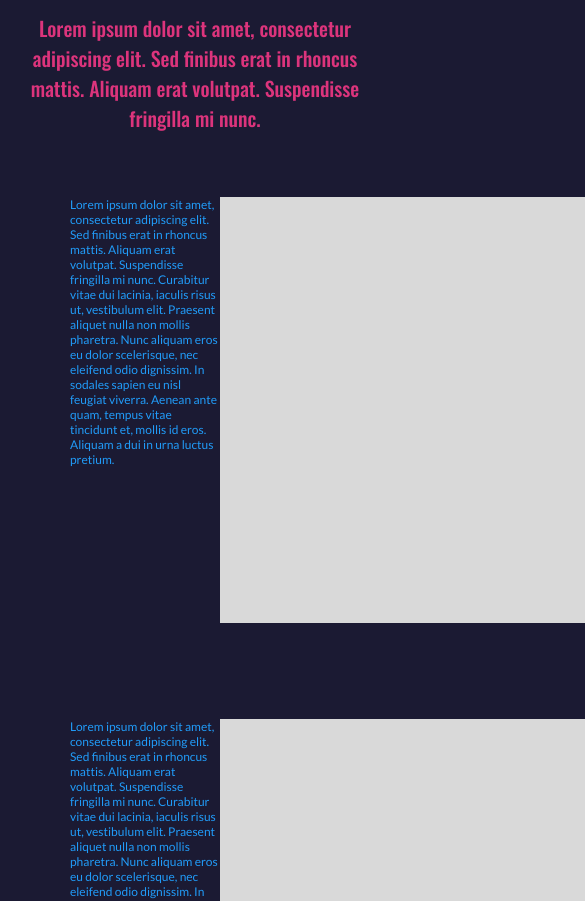
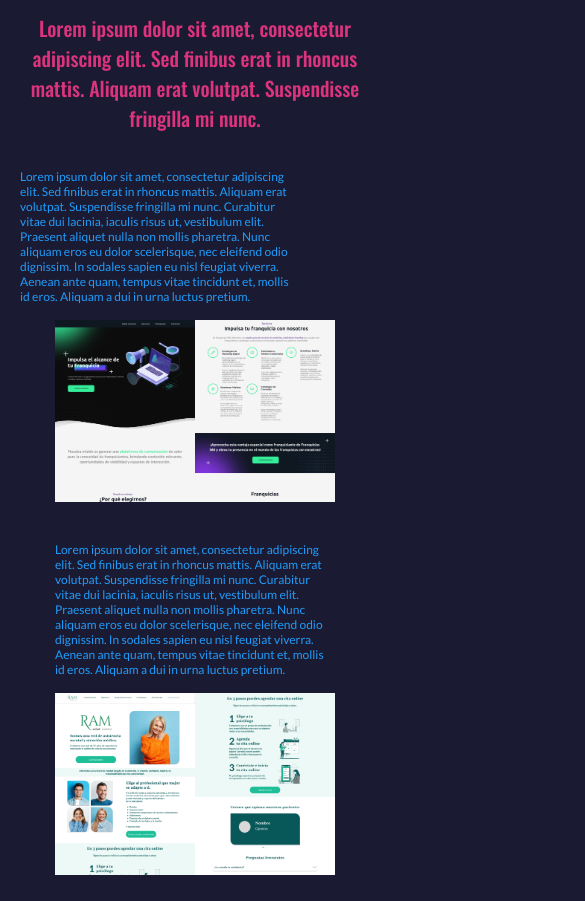
Before and after one commit to Slimylich/Proyecto-Desarrollo-Web-Daniel-Riffo-comision-66115, a plain HTML site: page pages/uxuidesign.html in a window 390 px wide. Shown: the part 123-1024 px from the top of the page, 585 px wide, since content can reach past the window. Drawn offline with nearby package versions, Linux system fonts and the light colour scheme.

Commit message:
INDEX UXUI DESIGN Responsive

```diff
--- a/css/style.css
+++ b/css/style.css
@@ -219,16 +219,28 @@ ul{
 .uxuiproyect{
     display: flex;
     padding: 48px 70px;
-
+    justify-content: space-around;
 }
 
-.uxuiproyect__1{
-    display:flex
+.uxuiproject2{
+    display: flex;
+    padding: 48px 70px;
+    justify-content: space-around;
+}
+
+.container-uxuiproject{
+    display:flex;
 }
 
 .uxuicapture{
     width: 750px;
     height: auto;
+}
+
+.paragraph2{
+    display: flex;
+    width: 490px;
+
 }
 
 .academic{
@@ -237,13 +249,6 @@ ul{
     margin-left: auto;
     margin-right: auto;
     padding: 120px;
-}
-
-@media (max-width: 576px){
-    .academic{
-        width: 100%;
-        padding: 6px;
-    }
 }
 
 .container-formation{
@@ -441,6 +446,11 @@ textarea{
         width: 150px;
     }
 
+    .academic{
+        width: 100%;
+        padding: 6px;
+    }
+
     .artw{
         flex-direction: column;
         padding: 10px;
@@ -459,6 +469,36 @@ textarea{
         padding: 25px 120px 25px 120px;
     }
 
+
+    /* UxUi Design*/
+
+    .uxuiproyect{
+        flex-direction: column;
+        padding: 20px;
+        justify-content: space-around;
+    }
+
+    .uxuiproject2{
+        flex-direction: column;
+        padding: 20px;
+        justify-content: space-around;
+    }
+
+    .container-uxuiproject{
+        flex-direction: column;
+        flex-wrap: wrap;
+        align-content: center;
+    }
+
+    .uxuicapture{
+        width: 280px;
+        height: auto;
+    }
+
+    .paragraph2{
+        width: 280px;
+    }
+
     /*artworks*/
 
     .works{
--- a/pages/uxuidesign.html
+++ b/pages/uxuidesign.html
@@ -32,17 +32,20 @@
             <h1 class="title">UXUI DESIGN</h1>
             <h2>Lorem ipsum dolor sit amet, consectetur adipiscing elit. Sed finibus erat in rhoncus mattis. Aliquam erat volutpat. Suspendisse fringilla mi nunc.</h2>
             <section class="uxuiproyect">
-                <div class="uxuiproyect__1">
-                    <p class="expla">Lorem ipsum dolor sit amet, consectetur adipiscing elit. Sed finibus erat in rhoncus mattis. Aliquam erat volutpat. Suspendisse fringilla mi nunc. Curabitur vitae dui lacinia, iaculis risus ut, vestibulum elit. Praesent aliquet nulla non mollis pharetra. Nunc aliquam eros eu dolor scelerisque, nec eleifend odio dignissim. In sodales sapien eu nisl feugiat viverra. Aenean ante quam, tempus vitae tincidunt et, mollis id eros. Aliquam a dui in urna luctus pretium.</p>
-                    <img class="uxuicapture" src="../images/ExampleA.png" alt="example a">
+                <div class="container-uxuiproyect">
+                    <p class="paragraph2">Lorem ipsum dolor sit amet, consectetur adipiscing elit. Sed finibus erat in rhoncus mattis. Aliquam erat volutpat. Suspendisse fringilla mi nunc. Curabitur vitae dui lacinia, iaculis risus ut, vestibulum elit. Praesent aliquet nulla non mollis pharetra. Nunc aliquam eros eu dolor scelerisque, nec eleifend odio dignissim. In sodales sapien eu nisl feugiat viverra. Aenean ante quam, tempus vitae tincidunt et, mollis id eros. Aliquam a dui in urna luctus pretium.</p>
+                </div>
+                <div class="container-uxuiproject">
+                    <img class="uxuicapture" src="../images/UxUiproyectFranquicias360.png" alt="project Franquicias360">
                 </div>
             </section>
-            <section class="uxuiproyect">
-                <div class="uxuiproyect__1">
-                    <p class="expla">Lorem ipsum dolor sit amet, consectetur adipiscing elit. Sed finibus erat in rhoncus mattis. Aliquam erat volutpat. Suspendisse fringilla mi nunc. Curabitur vitae dui lacinia, iaculis risus ut, vestibulum elit. Praesent aliquet nulla non mollis pharetra. Nunc aliquam eros eu dolor scelerisque, nec eleifend odio dignissim. In sodales sapien eu nisl feugiat viverra. Aenean ante quam, tempus vitae tincidunt et, mollis id eros. Aliquam a dui in urna luctus pretium.</p>
-                    <img class="uxuicapture" src="../images/ExampleB.png" alt="example b">
+            <section class="uxuiproject2">
+                <div class="container-uxuiproject">
+                    <p class="paragraph2">Lorem ipsum dolor sit amet, consectetur adipiscing elit. Sed finibus erat in rhoncus mattis. Aliquam erat volutpat. Suspendisse fringilla mi nunc. Curabitur vitae dui lacinia, iaculis risus ut, vestibulum elit. Praesent aliquet nulla non mollis pharetra. Nunc aliquam eros eu dolor scelerisque, nec eleifend odio dignissim. In sodales sapien eu nisl feugiat viverra. Aenean ante quam, tempus vitae tincidunt et, mollis id eros. Aliquam a dui in urna luctus pretium.</p>
                 </div>
-
+                <div class="container-uxuiproject">
+                    <img class="uxuicapture" src="../images/UxUiprojectRAM.png" alt="project Ram salud mental">
+                </div>
             </section>
       </main>
       <footer>
```
Also changed, not shown: images/UxUiprojectRAM.png (added), images/UxUiproyectFranquicias360.png (added).
